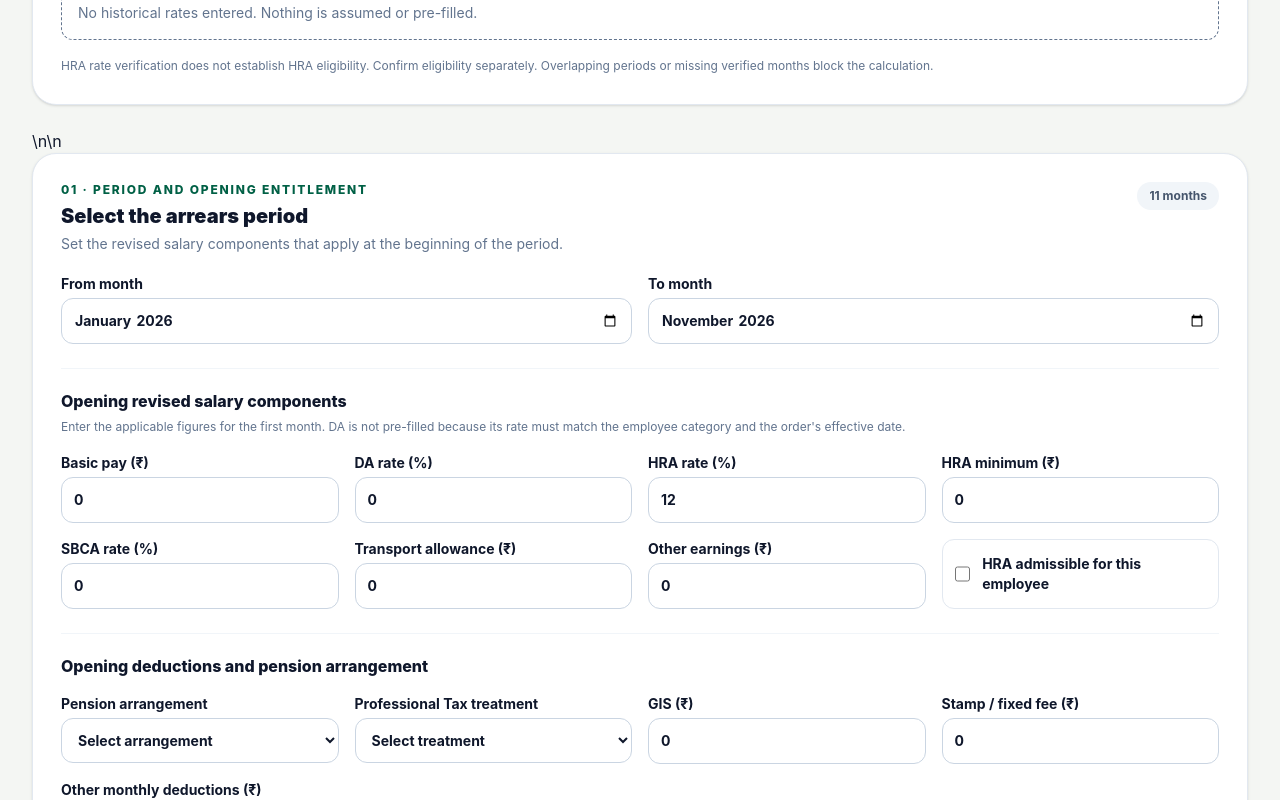
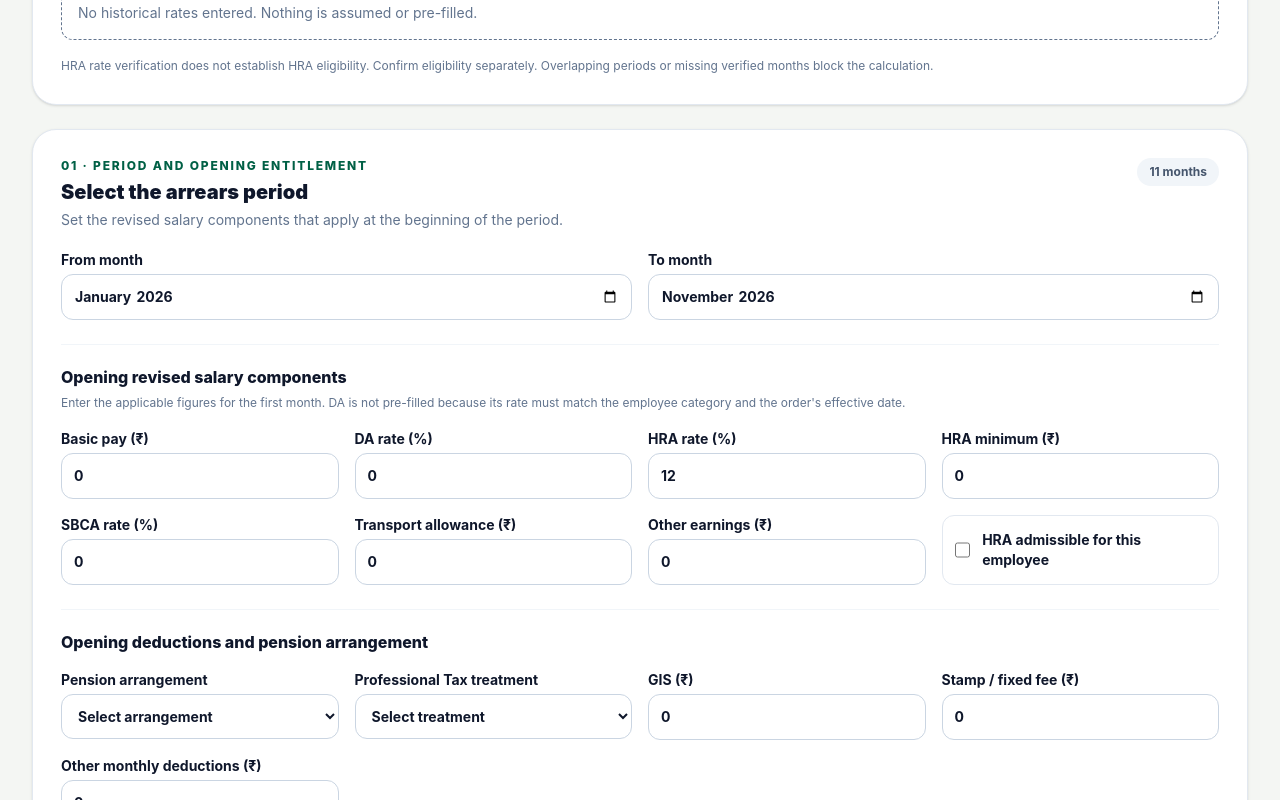
Before and after one commit to leenusdarnal/SIKKIM-GOVERNMENT-SALARY-CALCULATOR, a SvelteKit app: page /arrears-planner in a window 1280 px wide. Shown: the part 1700-2500 px from the top of the page. Built offline with nearby package versions, Linux system fonts and the light colour scheme.

Commit message:
Correct historical editor markup line breaks

```diff
--- a/src/routes/arrears-planner/+page.svelte
+++ b/src/routes/arrears-planner/+page.svelte
@@ -425,7 +425,9 @@
       <p class="mt-1 text-xs leading-5 text-slate-500 dark:text-slate-400">Local browser storage is not encrypted. Avoid shared or public devices and keep a separate JSON backup. Imported CSV rows must use the selected month range; duplicate months and negative amounts are rejected.</p>
     </section>
 
-    <HistoricalRateEditor bind:entries={historicalRateSchedule} bind:selected={historicalRateComponents} />\n\n    <section class="rounded-3xl border border-slate-200 bg-white p-5 shadow-sm dark:border-slate-800 dark:bg-slate-900 sm:p-7">
+    <HistoricalRateEditor bind:entries={historicalRateSchedule} bind:selected={historicalRateComponents} />
+
+    <section class="rounded-3xl border border-slate-200 bg-white p-5 shadow-sm dark:border-slate-800 dark:bg-slate-900 sm:p-7">
       <div class="flex flex-wrap items-start justify-between gap-3">
         <div>
           <p class="text-xs font-extrabold uppercase tracking-[0.15em] text-emerald-800 dark:text-emerald-400">01 · Period and opening entitlement</p>
```
